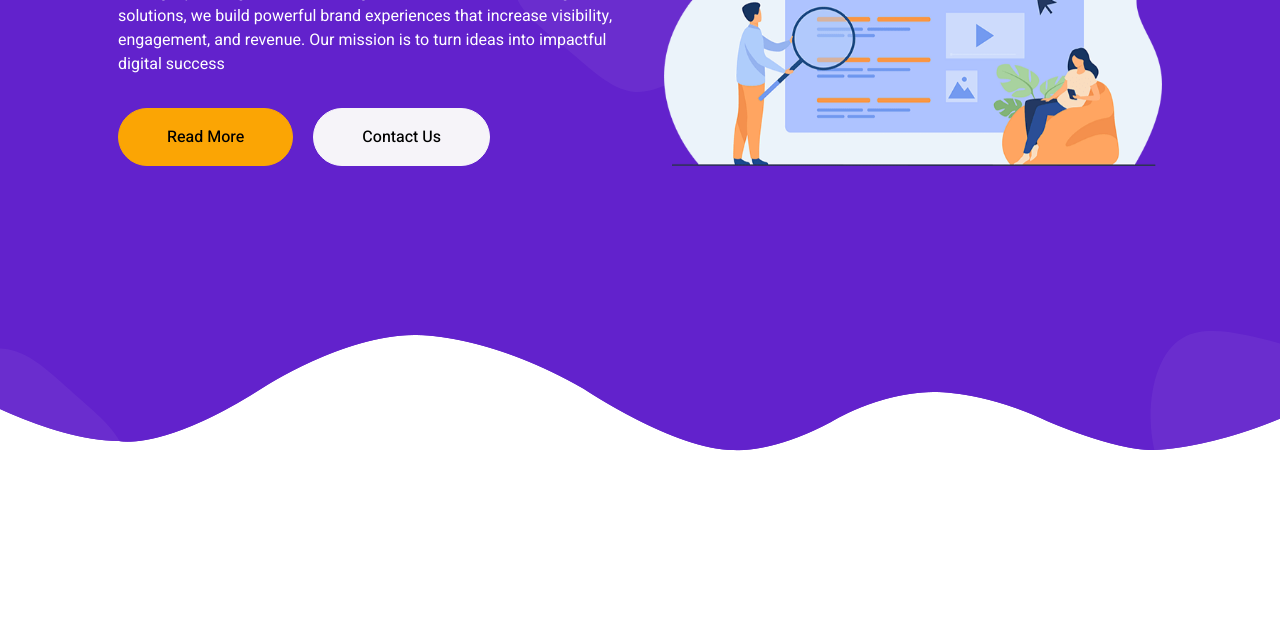
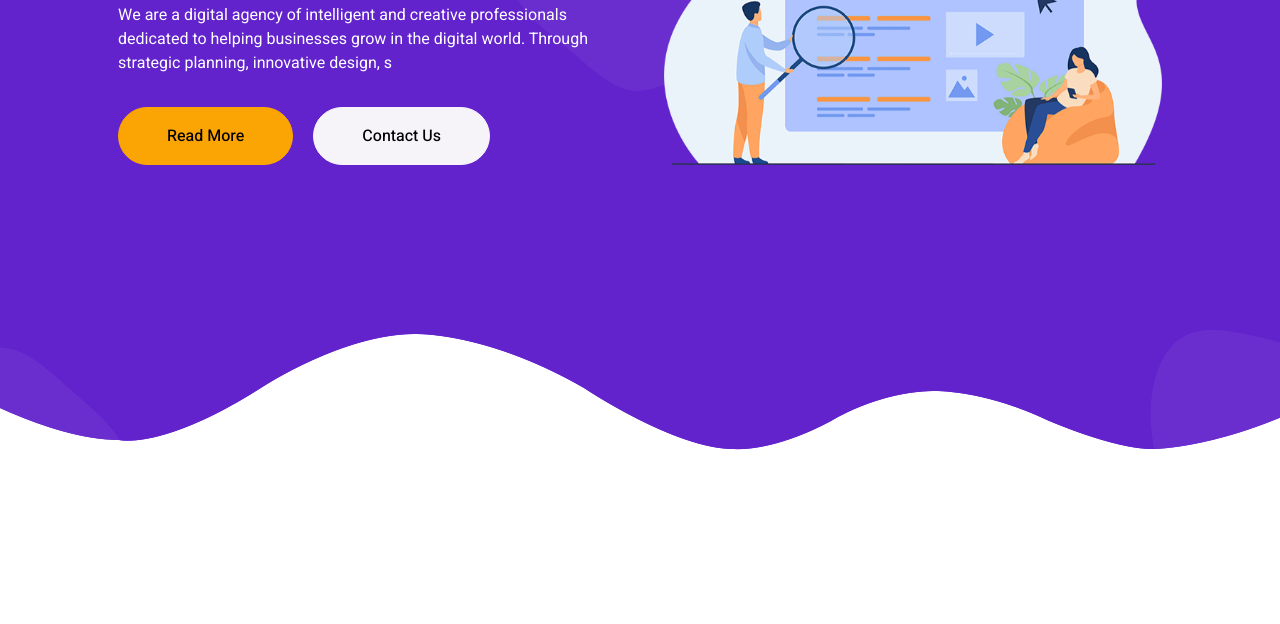
Before and after one commit to manimani17035/mani-online-marketing, a plain HTML site: page index.html in a window 1280 px wide. Shown: the part 476-1100 px from the top of the page. Drawn offline with nearby package versions, Linux system fonts and the light colour scheme.

Commit message:
Update index.html

```diff
--- a/index.html
+++ b/index.html
@@ -150,7 +150,7 @@
                     <div class="row g-5 align-items-end">
                         <div class="col-lg-6 text-center text-lg-start">
                             <h1 class="text-white mb-4 animated slideInDown">A Digital Agency Of MGital & Creative </h1>
-                            <p class="text-white pb-3 animated slideInDown">We are a digital agency of intelligent and creative professionals dedicated to helping businesses grow in the digital world. Through strategic planning, innovative design, and data-driven marketing solutions, we build powerful brand experiences that increase visibility, engagement, and revenue. Our mission is to turn ideas into impactful digital success</p>
+                            <p class="text-white pb-3 animated slideInDown">We are a digital agency of intelligent and creative professionals dedicated to helping businesses grow in the digital world. Through strategic planning, innovative design, s</p>
                             <a href="" class="btn btn-secondary py-sm-3 px-sm-5 rounded-pill me-3 animated slideInLeft">Read More</a>
                             <a href="" class="btn btn-light py-sm-3 px-sm-5 rounded-pill animated slideInRight">Contact Us</a>
                         </div>
```
